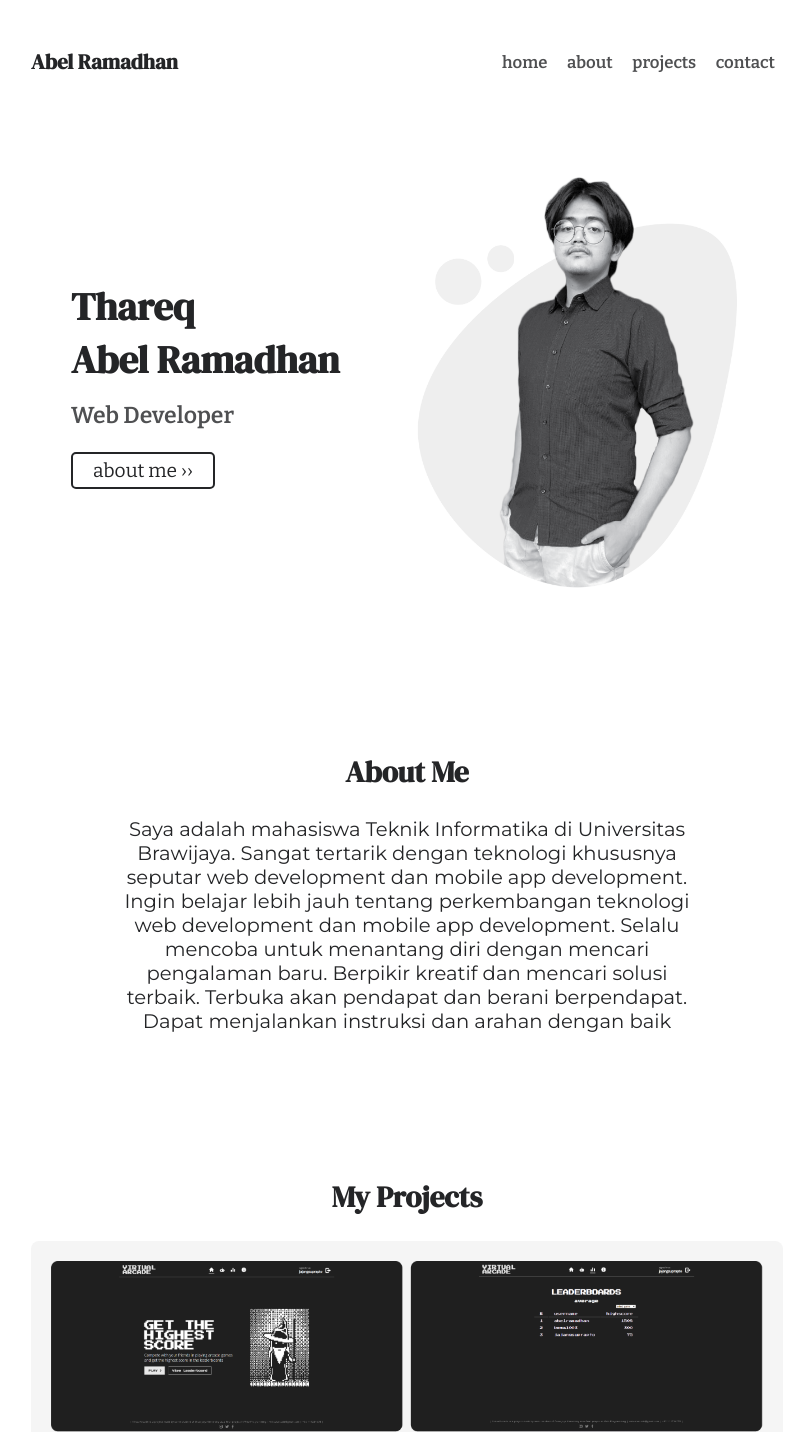
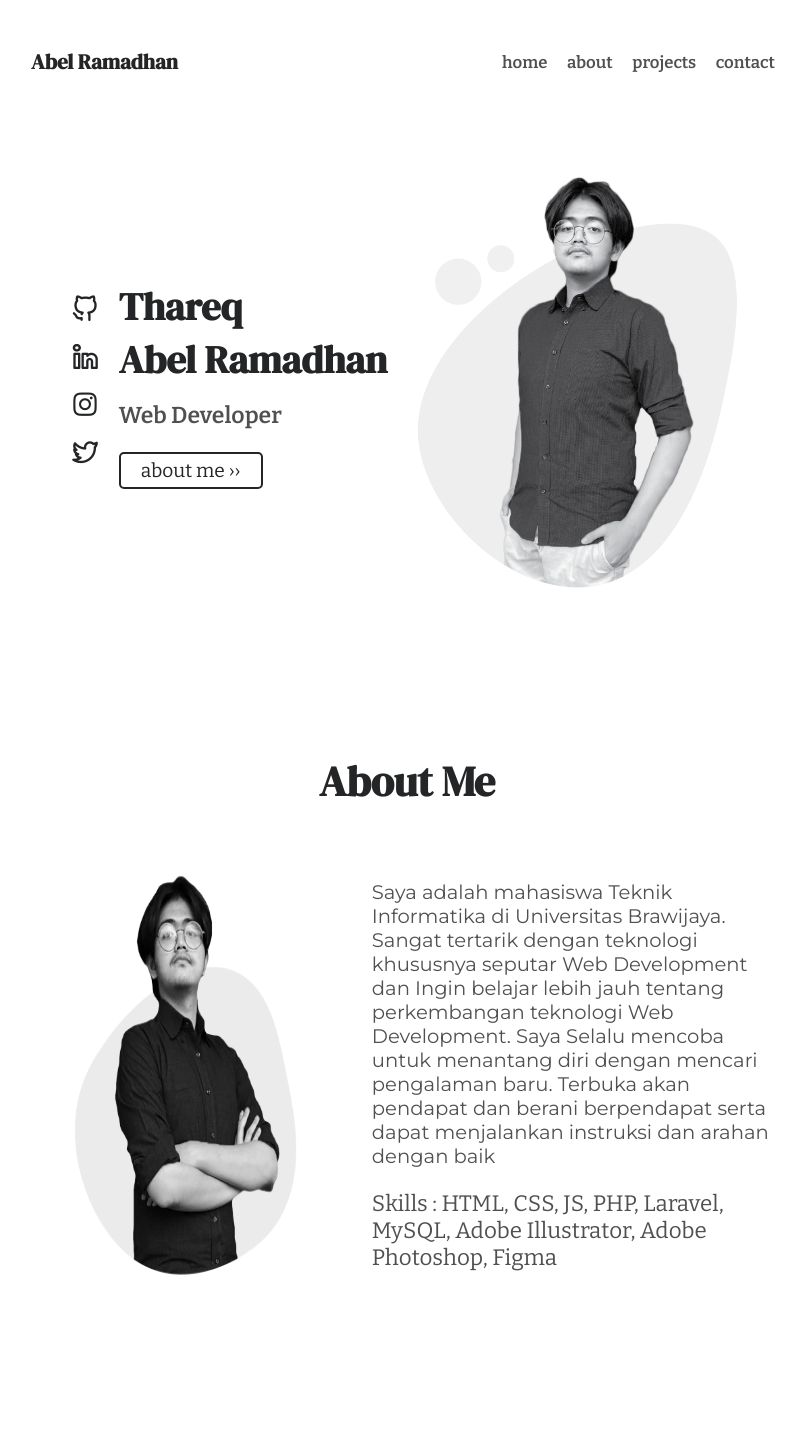
Before and after one commit to abelramadhan/Portofolio, a plain HTML site: page index.html in a window 1280 px wide. Shown: the top 1432 px of the page, without its empty margins (233-1039 px from the left). Drawn offline with nearby package versions, Linux system fonts and the light colour scheme.

Commit message:
update 1

```diff
--- a/index.html
+++ b/index.html
@@ -31,6 +31,12 @@
         </div>
     </div>
     <div class="intro" id="intro">
+        <div class="icons">
+            <a href="https://github.com/abelramadhan"><i class="uil uil-github-alt"></i></a>
+            <a href="www.linkedin.com/in/abelramadhan"><i class="uil uil-linkedin-alt"></i></a>
+            <a href=""><i class="uil uil-instagram"></i></a>
+            <a href=""><i class="uil uil-twitter-alt"></i></a>
+        </div>
         <div class="desc">
             <h1>Thareq<br>Abel Ramadhan</h1>
             <h2>Web Developer</h2>
@@ -40,14 +46,19 @@
     </div>
     <div class="about" id="about">
         <h2>About Me</h2>
-        <p>Saya adalah mahasiswa Teknik Informatika di Universitas Brawijaya. Sangat tertarik dengan teknologi khususnya
-            seputar web
-            development dan mobile app development. Ingin belajar lebih jauh tentang perkembangan teknologi web
-            development dan
-            mobile app development. Selalu mencoba untuk menantang diri dengan mencari pengalaman baru. Berpikir kreatif
-            dan
-            mencari solusi terbaik. Terbuka akan pendapat dan berani berpendapat. Dapat menjalankan instruksi dan arahan
-            dengan baik</p>
+        <div class="aboutContent">
+            <img src="./images/tes2-01.png" alt="">
+            <div>
+                <p>Saya adalah mahasiswa Teknik Informatika di Universitas Brawijaya. Sangat tertarik dengan teknologi khususnya
+                    seputar Web
+                    Development dan Ingin belajar lebih jauh tentang perkembangan teknologi Web
+                    Development. Saya Selalu mencoba untuk menantang diri dengan mencari pengalaman baru. Terbuka akan pendapat
+                    dan berani berpendapat serta dapat menjalankan instruksi dan arahan
+                    dengan baik</p>
+                <p class="skills">Skills : HTML, CSS, JS, PHP, Laravel, MySQL,
+                                    Adobe Illustrator, Adobe Photoshop, Figma</p>
+            </div>
+        </div>
     </div>
     <div class="projects" id="projects">
         <h2>My Projects</h2>
@@ -65,6 +76,18 @@
                     <a href="https://github.com/abelramadhan/VirtualArcade">github repository</a>
                 </div>
             </div>
+        </div>
+        <div class="project">
+            <div class="content">
+                <div class="ct1">
+                    <h3 class="title">Pujon Hill Ticketing System (ongoing)</h3>
+                    <p class="projDesc">Sebuah aplikasi web untuk melakukan pemesanan tiket atau reservasi di Pujon Hill
+                        yang merupakan museum bencana dan tempat pelatihan penanggulangan bencana bagi individu
+                        ataupun organisasi.
+                    </p>
+                </div>
+            </div>
+
         </div>
     </div>
     <div class="contacts" id="contacts">
@@ -91,6 +114,9 @@
             </div>
         </div>
     </div>
+    <div class="footer">
+        <h4>Thareq Abel Ramadhan</h4>
+    </div>
 </body>
 
 </html>
--- a/style.css
+++ b/style.css
@@ -54,6 +54,16 @@ html {
     font-size: 2em;
 }
 
+.intro .icons {
+    display: flex;
+    flex-direction: column;
+}
+
+.intro .icons a {
+    padding: 10px 0px;
+    color: var(--primary);
+}
+
 .intro .desc {
     font-family: 'Bitter', serif;
     font-size: 1.5vw;
@@ -94,8 +104,7 @@ html {
 .about {
     text-align: center;
     font-family: 'montserrat', serif;
-    font-size: 1.4em;
-    padding: 0px 6.5vw;
+    font-size: 2em;
     margin-top: 120px;
 }
 
@@ -103,8 +112,27 @@ html {
     font-family: 'DM Serif Display', serif;
 }
 
-.about p {
-    text-align: center;
+.aboutContent {
+    margin-top: 50px;
+    display: flex;
+    flex-direction: row;
+}
+
+.aboutContent img {
+    max-width: 40%;
+    height: auto;
+    margin-right: 40px;
+}
+
+.aboutContent p {
+    text-align: left;
+    font-size: 0.7em;
+    opacity: 0.8;
+}
+
+.aboutContent .skills {
+    font-size: 0.8em;
+    font-family: 'Bitter', serif;
 }
 
 .projects {
@@ -117,6 +145,7 @@ html {
 }
 
 .project {
+    margin-bottom: 30px;
     color: var(--primary);
     background-color: var(--grey);
     padding: 20px;
@@ -174,7 +203,7 @@ html {
 
 .contacts {
     font-size: 1.4em;
-    margin-top: 120px;
+    margin-top: 100px;
     display: flex;
     flex-direction: column;
     align-items: center;
@@ -202,11 +231,27 @@ html {
 }
 
 .contact .info .key {
-    font-family: 'Bitter', serif;
+    font-family: 'DM Serif Display', serif;
     font-weight: 600;
 }
 
 .contact .info .val {
-    font-family: 'montserrat', serif;
+    font-family: 'Bitter', serif;
     font-size: 0.8em;
 }
+
+.footer {
+    text-align: center;
+    font-family: 'Bitter', serif;
+    width: 100%;
+    background-color: var(--primary);
+    position: absolute;
+    left: 0px;
+    color: var(--white);
+}
+
+.footer h4 {
+    padding-top: 40px;
+    font-weight: 300;
+    opacity: 0.6;
+}
```
Also changed, not shown: images/tes2-01.png (added).
